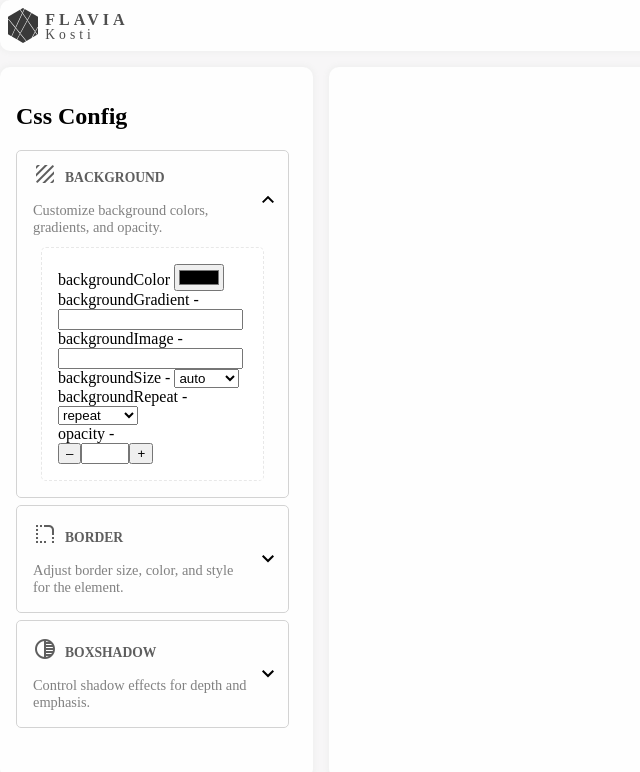
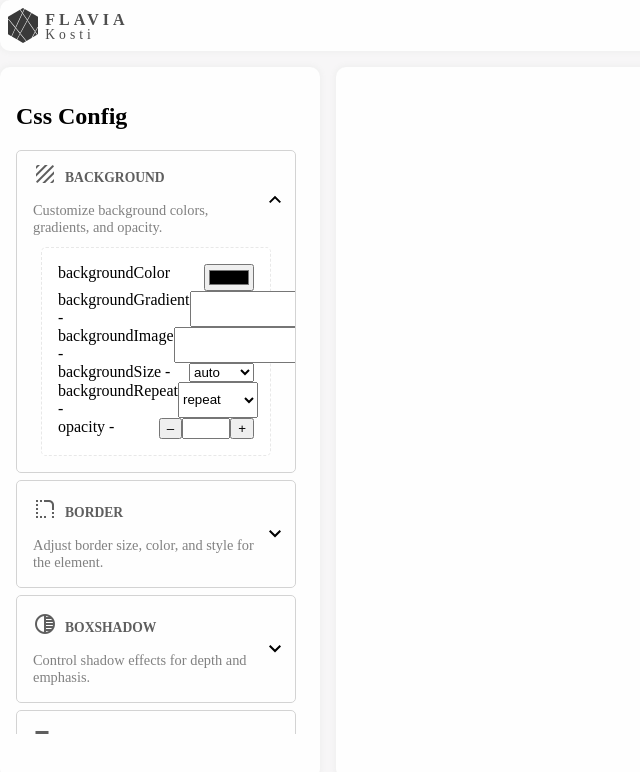
Before and after one commit to flavia3107/css-playground, an Angular app: page / in a window 1280 px wide. Both pictures are taken after a click on the button 152 px from the left and 211 px from the top of the page. Shown: the top 772 px of the page, without its empty margins (0-640 px from the left). Built offline with nearby package versions, Linux system fonts and the light colour scheme.

Commit message:
Css Playground: Layout P1

```diff
--- a/src/app/components/css-configs/css-configs.component.html
+++ b/src/app/components/css-configs/css-configs.component.html
@@ -14,7 +14,7 @@
 
 			@switch (property.type) {
 			@case ('color') {
-			<div>
+			<div class="flex-row space_between">
 				{{property.name}}
 				<input type="color" class="input-color" />
 			</div>
@@ -23,11 +23,11 @@
 			<div>{{property.name}} - {{property.type}}</div>
 			}
 			@case ('text') {
-			<div>{{property.name}} - <input type="text" />
+			<div class="flex-row space_between">{{property.name}} - <input type="text" />
 			</div>
 			}
 			@case ('select') {
-			<div>{{property.name}} -
+			<div class="flex-row space_between">{{property.name}} -
 				<select class="input-select">
 					@for (option of property?.options; track option) {
 					<option [value]="option">{{ option }}</option>
@@ -36,13 +36,13 @@
 			</div>
 			}
 			@case ('toggle') {
-			<div>{{property.name}} -
+			<div class="flex-row space_between">{{property.name}} -
 
 			</div>
 			}
 			@case ('number') {
-			<div>{{property.name}} -
-				<div class="number-control">
+			<div class="flex-row space_between">{{property.name}} -
+				<div class="number-control flex-row">
 					<button class="btn">–</button>
 					<input type="number" [min]="property.min" [max]="property.max" />
 					<button class="btn">+</button>
--- a/src/styles.scss
+++ b/src/styles.scss
@@ -88,3 +88,7 @@ mat-expansion-panel-header .mat-content {
 .mat-expansion-panel-body {
 	padding: 0.5rem 1.5rem;
 }
+
+.space_between {
+	justify-content: space-between;
+}
```
